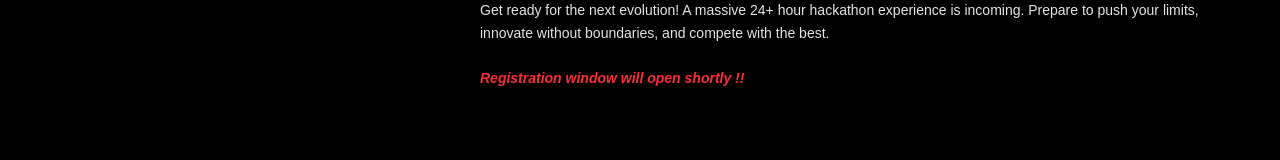
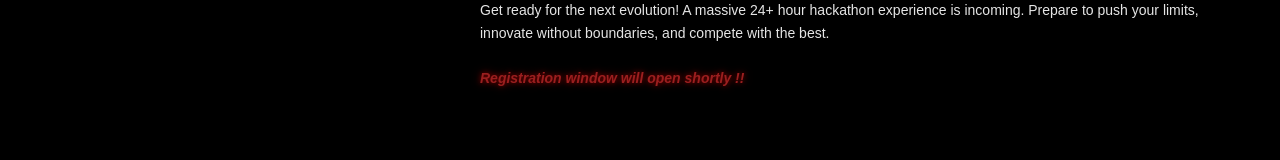
Before and after one commit to SPY-DEEP-06/HackWithIndia-Website, a React (Vite) app: page /past-events in a window 1280 px wide. Shown: the part 593-753 px from the top of the page. Built offline with nearby package versions, Linux system fonts and the light colour scheme; a web font is replaced by a local one.

Commit message:
style: update registration text to neon red fast pulse

```diff
--- a/src/index.css
+++ b/src/index.css
@@ -490,12 +490,20 @@ body {
   }
 }
 
-.blink-urgent {
-  animation: blink-urgent 1s steps(2, start) infinite;
+.neon-red-pulse {
+  color: #ff3333;
+  text-shadow: 0 0 5px rgba(255, 0, 0, 0.8), 0 0 10px rgba(255, 0, 0, 0.6);
+  animation: neon-pulse-fast 0.5s ease-in-out infinite alternate;
 }
 
-@keyframes blink-urgent {
+@keyframes neon-pulse-fast {
+  from {
+    opacity: 1;
+    text-shadow: 0 0 10px rgba(255, 0, 0, 1), 0 0 20px rgba(255, 0, 0, 0.8), 0 0 30px rgba(255, 0, 0, 0.6);
+  }
+
   to {
-    visibility: hidden;
+    opacity: 0.6;
+    text-shadow: 0 0 5px rgba(255, 0, 0, 0.8), 0 0 10px rgba(255, 0, 0, 0.5);
   }
 }
--- a/src/pages/PastEventsPage.jsx
+++ b/src/pages/PastEventsPage.jsx
@@ -13,7 +13,7 @@ const PastEventsPage = () => {
                         <span className="block text-sm text-yellow-400 mb-2 font-bold uppercase tracking-wider">Upcoming • Feb 2026 (1st Week)</span>
                         Get ready for the next evolution! A massive 24+ hour hackathon experience is incoming. Prepare to push your limits, innovate without boundaries, and compete with the best.
                         <br /><br />
-                        <span className="text-red-500 font-bold italic blink-urgent">Registration window will open shortly !!</span>
+                        <span className="font-bold italic neon-red-pulse">Registration window will open shortly !!</span>
                     </p>
                 </div>
             ),
```
